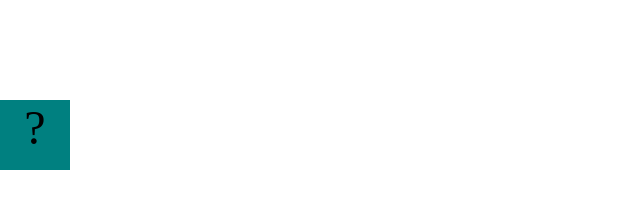
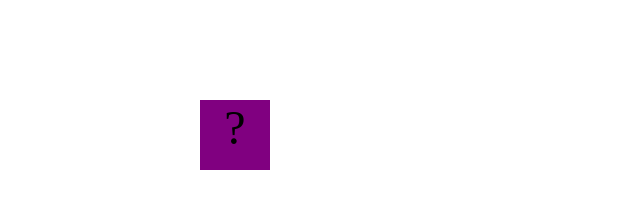
Before and after one commit to tyrielle4/tyrielle4.github.io, a plain HTML site: page projects/bouncing-box/index.html in a window 1280 px wide. Shown: the whole page, without its empty margins (0-640 px from the left). Drawn offline with Linux system fonts and the light colour scheme.

```diff
--- a/projects/bouncing-box/index.html
+++ b/projects/bouncing-box/index.html
@@ -8,14 +8,14 @@
 		.box {
 			width: 70px;
 			height: 70px;
-			background-color: teal;
+			background-color: purple;
 			font-size: 300%;
 			text-align: center;
 			user-select: none;
 			display: block;
 			position: absolute;
 			top: 100px;
-			left: 0px;  /* <--- Change me! */
+			left: 200px;  /* <--- Change me! */
 		}
 		.board{
 			height: 100vh;
--- a/projects/platformer/platformer.js
+++ b/projects/platformer/platformer.js
@@ -80,6 +80,7 @@
     createCannon("bottom", 700, 1000);
     createCannon("top", 1000, 1000);
     createCannon("bottom", 450, 1000);
+    createCannon("left", 900, 1000);
 
 
 
```
